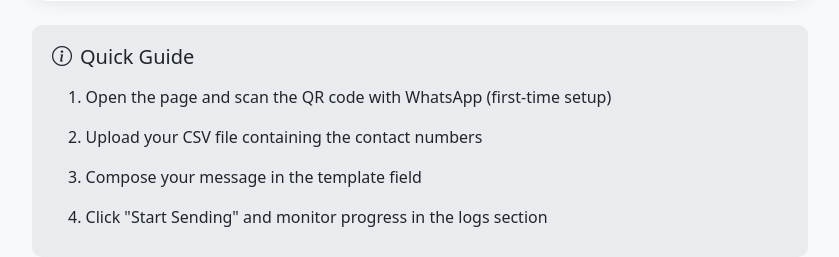
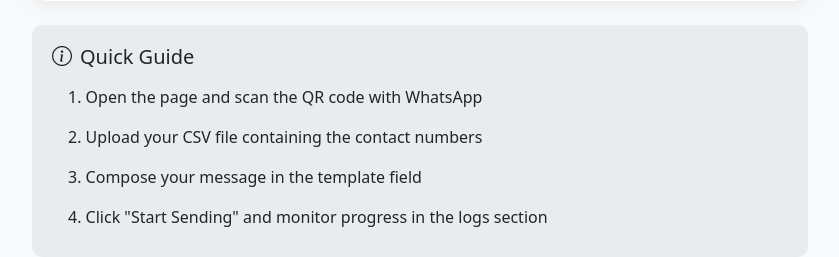
Before and after one commit to Suwashshrestha/whatsapp_message, a Flask app: page / in a window 1280 px wide. Shown: the part 803-1060 px from the top of the page, without its empty margins (220-1059 px from the left). Run offline with Flask 3, Linux system fonts and the light colour scheme; data that the repository does not hold is empty; some libraries are stand-ins or nearby versions.

Commit message:
Update instruction for QR code scanning

```diff
--- a/templates/index.html
+++ b/templates/index.html
@@ -137,7 +137,7 @@
         <div class="instruction-card">
             <h5><i class="bi bi-info-circle me-2"></i>Quick Guide</h5>
             <ol class="list-group list-group-flush list-group-numbered">
-                <li class="list-group-item border-0 bg-transparent">Open the page and scan the QR code with WhatsApp (first-time setup)</li>
+                <li class="list-group-item border-0 bg-transparent">Open the page and scan the QR code with WhatsApp </li>
                 <li class="list-group-item border-0 bg-transparent">Upload your CSV file containing the contact numbers</li>
                 <li class="list-group-item border-0 bg-transparent">Compose your message in the template field</li>
                 <li class="list-group-item border-0 bg-transparent">Click "Start Sending" and monitor progress in the logs section</li>
```
